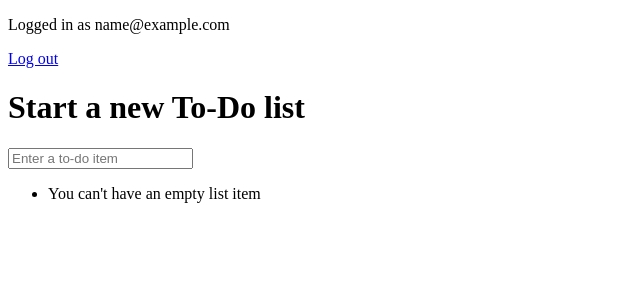
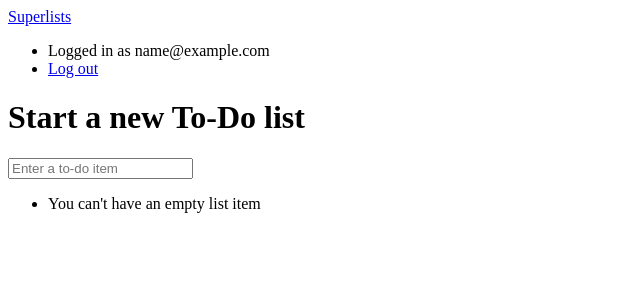
Before and after one commit to soomin-jeong/TDD-review, a Django app: page /lists/new in a window 1280 px wide. Shown: the top 300 px of the page, without its empty margins (0-640 px from the left). Run offline with Django 3.2, Linux system fonts and the light colour scheme; the visitor is signed in with stand-in values (Sample User, id 1); some libraries are stand-ins or nearby versions.

```diff
--- a/accounts/models.py
+++ b/accounts/models.py
@@ -1,5 +1,8 @@
 import uuid
+from django.contrib import auth
 from django.db import models
+
+auth.signals.user_logged_in.disconnect(auth.models.update_last_login)
 
 
 class User(models.Model):
--- a/lists/templates/base.html
+++ b/lists/templates/base.html
@@ -10,17 +10,24 @@
     </head>
     <body>
         <div class="container">
-            <nav class="navbar">
-                {% if user.is_authenticated %}
-                    <p>Logged in as {{ user.email }}</p>
-                    <p><a id="id_logout" href="{% url 'logout' %}">Log out</a></p>
+            <nav class="navbar navbar-default" role="navigation">
+              <div class="container-fluid">
+                <a class="navbar-brand" href="/">Superlists</a>
+                {% if user.email %}
+                  <ul class="nav navbar-nav navbar-right">
+                    <li class="navbar-text">Logged in as {{ user.email }}</li>
+                    <li><a href="#">Log out</a></li>
+                  </ul>
                 {% else %}
-                    <form class="navbar-form navbar-right"
-                          method="POST"
-                          action ="{%  url 'accounts:send-login-email' %}">
-                    Enter email to log in: <input name="email" type="text"/>
+                  <form class="navbar-form navbar-right"
+                        method="POST"
+                        action="{% url 'accounts:send_login_email' %}">
+                    <span>Enter email to log in:</span>
+                    <input class="form-control" name="email" type="text" />
                     {% csrf_token %}
+                  </form>
                 {% endif %}
+              </div>
             </nav>
             {% if messages %}
                 <div class="row">
--- a/superlists/settings.py
+++ b/superlists/settings.py
@@ -144,7 +144,7 @@ STATICFILES_DIRS = (
 DEFAULT_AUTO_FIELD = 'django.db.models.BigAutoField'
 
 EMAIL_HOST = 'smtp.gmail.com'
-EMAIL_HOST_USER = 'testtest@gmail.com'
+EMAIL_HOST_USER = 'obeythetestinggoat@gmail.com'
 EMAIL_HOST_PASSWORD = os.environ.get('EMAIL_PASSWORD')
 EMAIL_PORT = 587
 EMAIL_USE_TLS = True
```
Also changed, not shown: lists/tests/test_models.py (+14 -0 lines), 1 other file.
